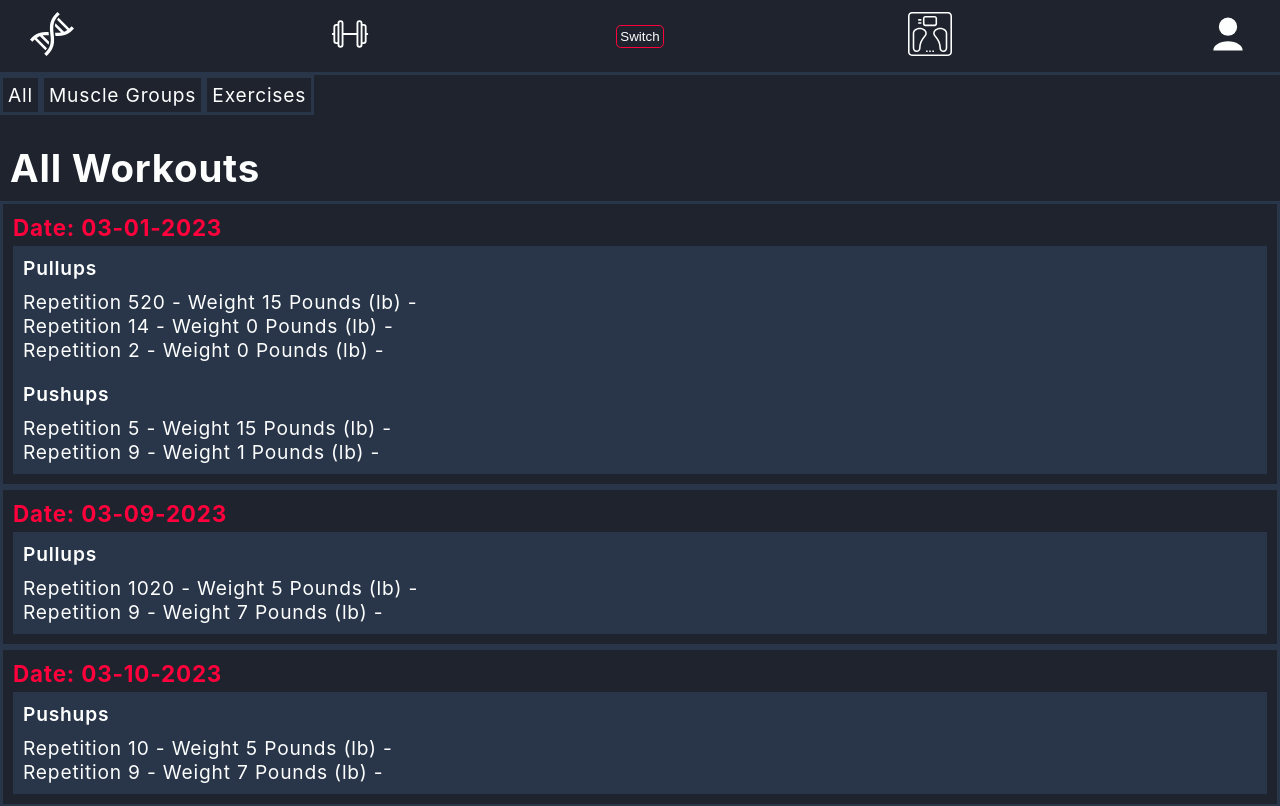
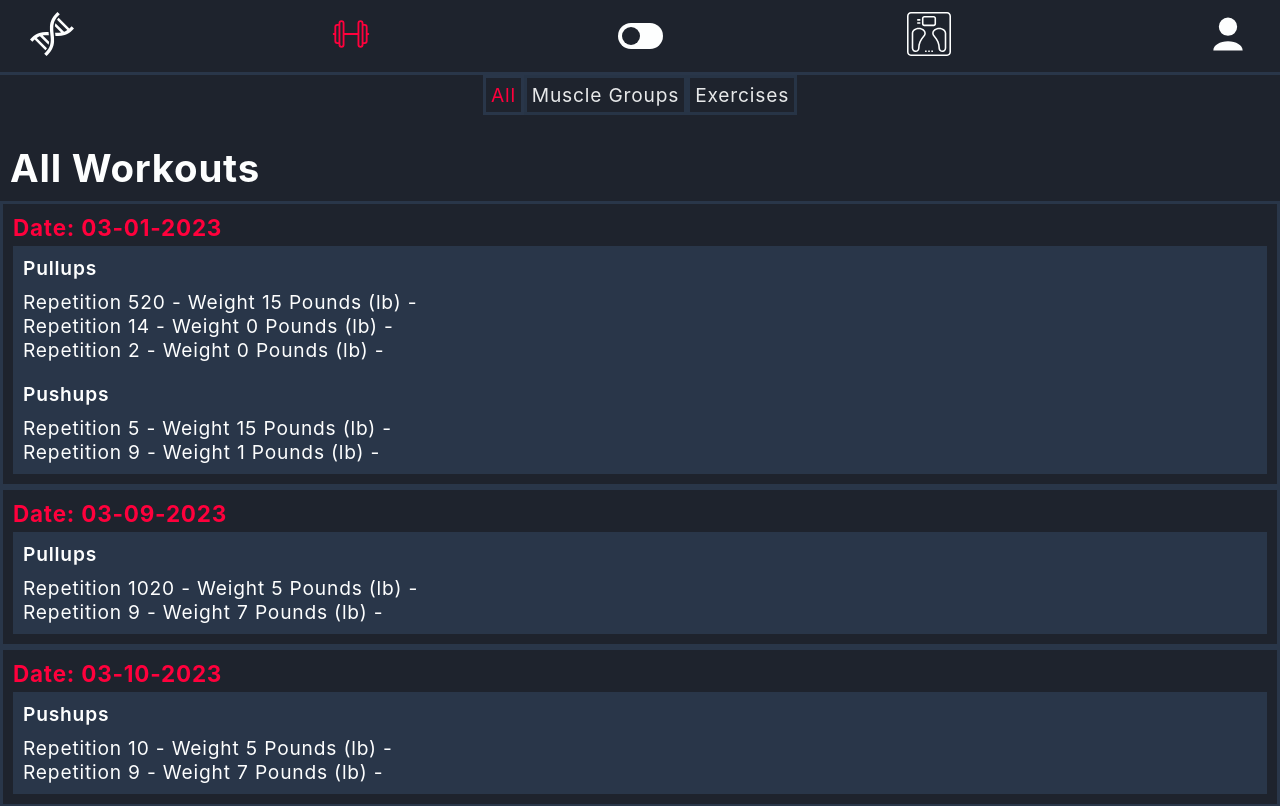
Before and after one commit to jordanowens1125/Evo-Fitness-App, a React (Create React App) app in the folder client/: page /workoutInfo in a window 1280 px wide. Shown: the top 806 px of the page. Built offline with nearby package versions, Linux system fonts and the light colour scheme.

Commit message:
added slider in navbar and fixed active and inactive class in nav bar

```diff
--- a/client/src/App.css
+++ b/client/src/App.css
@@ -1,16 +1,3 @@
-:root {
-  /* --dark-bg-color: #1e232d;
-  --dark-light-bg-color: #293649;
-  --dark-primary-color: #ff003c;
-  --dark-secondary-color: #f2d272;
-  --dark-text-color: #fdfefe; */
-
-  /* --light-bg-color: #fdffff;
-  --light-light-bg-color: #e0e4eb;
-  --light-primary-color: #cc0030;
-  --light-text-color: #1e232d; */
-}
-
 * {
   margin: 0;
   padding: 0;
@@ -39,11 +26,6 @@ body {
 
 /* Light Mode */
 .light-mode {
-  /* --bg-color: #fdffff;
-  --light-bg-color: #e0e4eb;
-  --primary-color: #cc0030;
-  --secondary-color: #293649;
-  --text-color: #1e232d; */
   --bg-color: #fff;
   --light-bg-color: #f1f5f8;
   --primary-color: #fe2d55;
@@ -206,7 +188,7 @@ button {
 /* SVGs */
 svg {
   padding: 10px;
-  fill: var(--text-color);
+  fill: inherit;
   color: var(--text-color);
   transition: 1s;
 }
@@ -251,6 +233,11 @@ svg:not(.recharts-surface):hover {
 .primary {
   color: var(--primary-color);
   fill: var(--primary-color);
+}
+
+.body-color{
+  color: var(--text-color);
+  fill: var(--text-color);
 }
 
 .bg-color {
@@ -303,7 +290,6 @@ input[type="date"] {
   border-radius: .2rem;
 }
 
-
 .primary-border {
   border: 1px solid var(--primary-color);
 }
@@ -312,12 +298,18 @@ input[type="date"] {
   border: 3px solid var(--light-bg-color);
 }
 
+.dark-border{
+  border: 3px solid var(--bg-color);
+}
+
 /* background */
 .bg {
   background-color: var(--bg-color);
 }
 
-
+.secondary-bg{
+  background-color: var(--light-bg-color);
+}
 
 /* Rotation css */
 
@@ -334,3 +326,80 @@ input[type="date"] {
   fill: var(--primary-color);
 }
 /* End of rotation css */
+
+
+
+/* Specific css */
+.active{
+  transition: 1s;
+  color: var(--primary-color);
+}
+
+.inactive{
+  transition: 1s;
+  opacity:.9
+}
+
+.inactive:hover{
+  color: var(--primary-color);
+  cursor: pointer;
+  opacity: 1;
+}
+
+/* Toggle Switch*/
+.switch {
+  position: relative;
+  display: inline-block;
+  width: 45px;
+  height: 26px;
+}
+
+.switch input {
+  opacity: 0;
+  width: 0;
+  height: 0;
+}
+
+.slider {
+  position: absolute;
+  cursor: pointer;
+  top: 0;
+  left: 0;
+  right: 0;
+  bottom: 0;
+  background-color: var(--text-color);
+  -webkit-transition: 0.4s;
+  transition: 1s;
+}
+
+.slider:before {
+  position: absolute;
+  content: "";
+  height: 18px;
+  width: 18px;
+  left: 4px;
+  bottom: 4px;
+  background-color: var(--bg-color);
+  -webkit-transition: 0.4s;
+  transition: 0.4s;
+}
+
+input:checked + .slider {
+  background-color: var(--primary-color);
+}
+
+input:checked + .slider:before {
+  -webkit-transform: translateX(18px);
+  -ms-transform: translateX(18px);
+  transform: translateX(18px);
+}
+
+/* Rounded sliders */
+.slider.round {
+  border-radius: 17px;
+}
+
+.slider.round:before {
+  border-radius: 50%;
+}
+/* End of Toggle Switch */
--- a/client/src/pages/DailyWorkoutLog.jsx
+++ b/client/src/pages/DailyWorkoutLog.jsx
@@ -212,7 +212,7 @@ const DailyWorkoutLog = () => {
 
       <div>
         {dailyLog ? (
-          <div className="flex flex-column jcc">
+          <div className="flex flex-column jcc margin-lg">
             <button onClick={saveRoutine}>Save today as routine</button>
             <DailyLog
               log={dailyLog}
--- a/client/src/pages/Layout.tsx
+++ b/client/src/pages/Layout.tsx
@@ -23,7 +23,7 @@ const Layout = () => {
   };
   return (
     <>
-      <nav className="full-width height-sm padding-lg flex aic space-between border-bottom-secondary">
+      <nav className="full-width height-sm padding-lg flex aic space-between border-bottom-secondary body-color">
         <NavLink
           to="/"
           aria-label="Home"
@@ -37,7 +37,10 @@ const Layout = () => {
         >
           <Dumbbell />
         </NavLink>
-        <button onClick={handleClick}>Switch</button>
+        <label className="switch">
+                <input type="checkbox" aria-label="Change Color Theme"/>
+                <span className="slider round" onClick={handleClick}></span>
+            </label>
         <NavLink
           to="/weight"
           className={({ isActive }) => (isActive ? "active-link" : "inactive-link")}
--- a/client/src/pages/WorkoutInfo.jsx
+++ b/client/src/pages/WorkoutInfo.jsx
@@ -40,11 +40,15 @@ const WorkoutInfo = () => {
 
   return (
     <>
-      <span className="flex margin-bottom-lg">
+      <span className="flex margin-bottom-lg jcc aic">
         {options.map((option) => {
           return (
             <div
-              className="secondary-border padding-sm"
+              className={
+                setting === option
+                  ? "active padding-sm secondary-border"
+                  : "secondary-border padding-sm inactive"
+              }
               onClick={handleSettingChange}
               key={option}
             >
```
